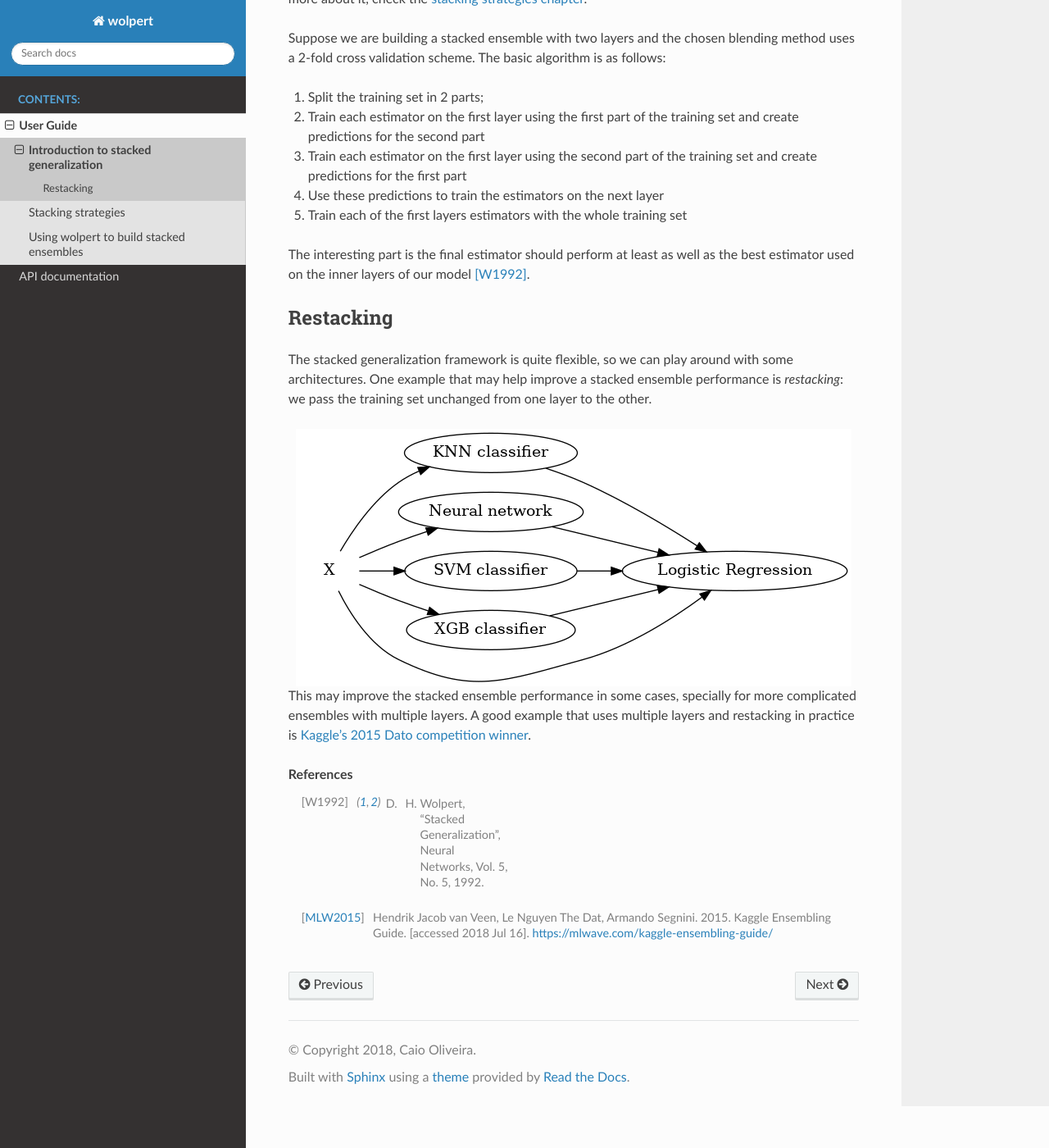
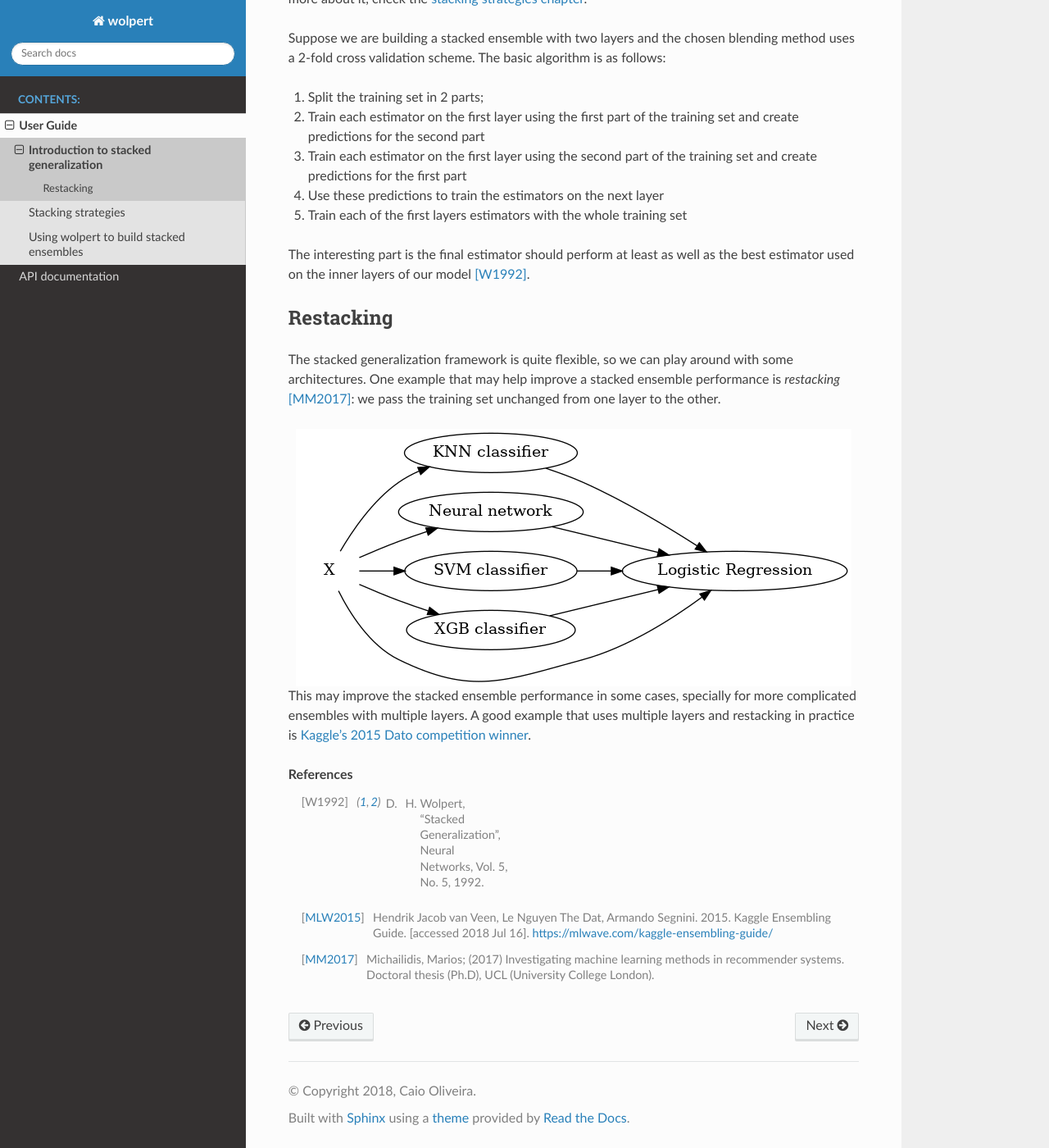
Before and after one commit to caioaao/wolpert, a Sphinx documentation site: the page built from docs/source/user_guide/intro.rst, in a window 1280 px wide and 1400 px high, scrolled down 958 px. Shown: the whole window at 82% size. Built offline with Sphinx 7.4.7 and the Read the Docs theme 2.0.0, drawn with Linux system fonts in a browser that asks for light colours; cross-references to code outside the pages are shown as plain code.

Commit message:
cite Marios Michailidis for coining the restacking term

```diff
--- a/docs/source/user_guide/intro.rst
+++ b/docs/source/user_guide/intro.rst
@@ -26,7 +26,7 @@ The interesting part is the final estimator should perform at least as well as t
 Restacking
 ----------
 
-The stacked generalization framework is quite flexible, so we can play around with some architectures. One example that may help improve a stacked ensemble performance is *restacking*: we pass the training set unchanged from one layer to the other.
+The stacked generalization framework is quite flexible, so we can play around with some architectures. One example that may help improve a stacked ensemble performance is *restacking* [MM2017]_: we pass the training set unchanged from one layer to the other.
 
 .. image:: /_static/user_guide/restack_graph.png
     :align: center
@@ -38,3 +38,5 @@ This may improve the stacked ensemble performance in some cases, specially for m
  .. [W1992] D. H. Wolpert, "Stacked Generalization", Neural Networks, Vol. 5, No. 5, 1992.
 
  .. [MLW2015] Hendrik Jacob van Veen, Le Nguyen The Dat, Armando Segnini. 2015. Kaggle Ensembling Guide. [accessed 2018 Jul 16]. https://mlwave.com/kaggle-ensembling-guide/
+
+ .. [MM2017] Michailidis, Marios; (2017) Investigating machine learning methods in recommender systems. Doctoral thesis (Ph.D), UCL (University College London).
```
